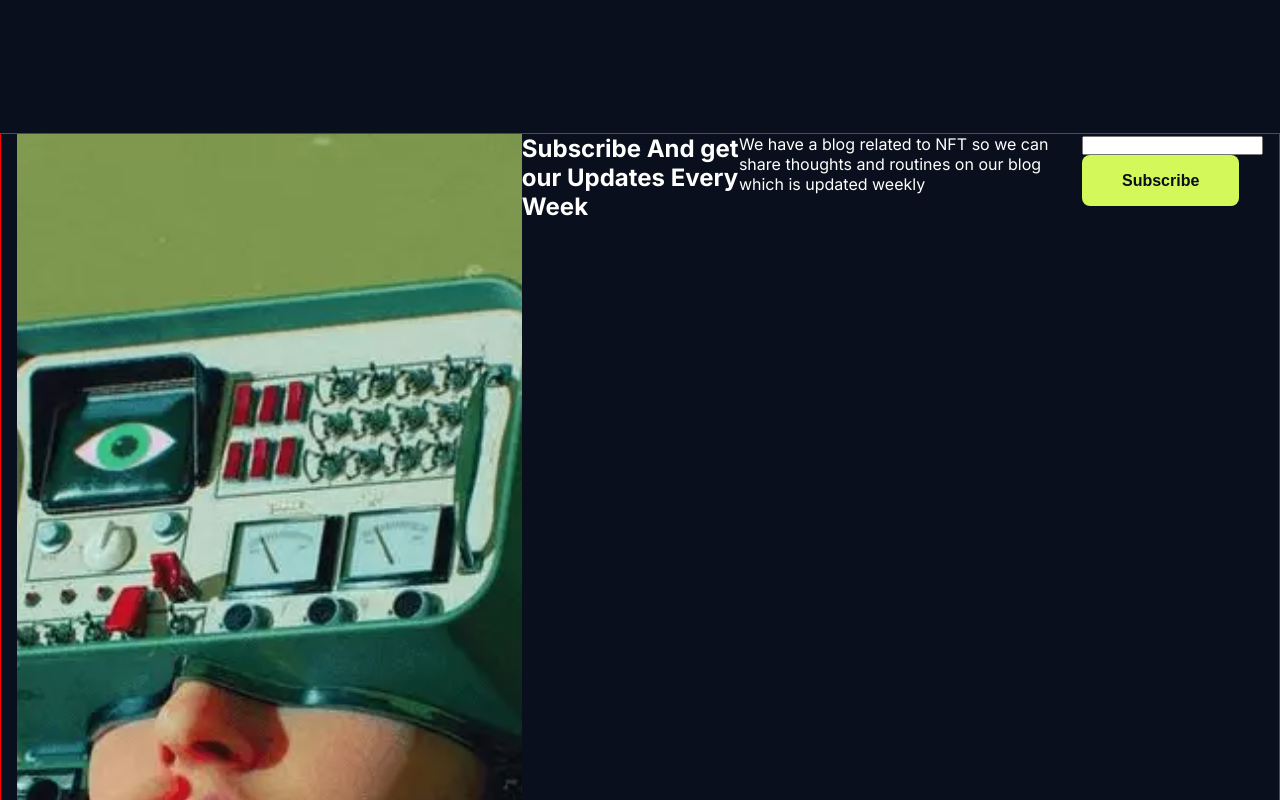
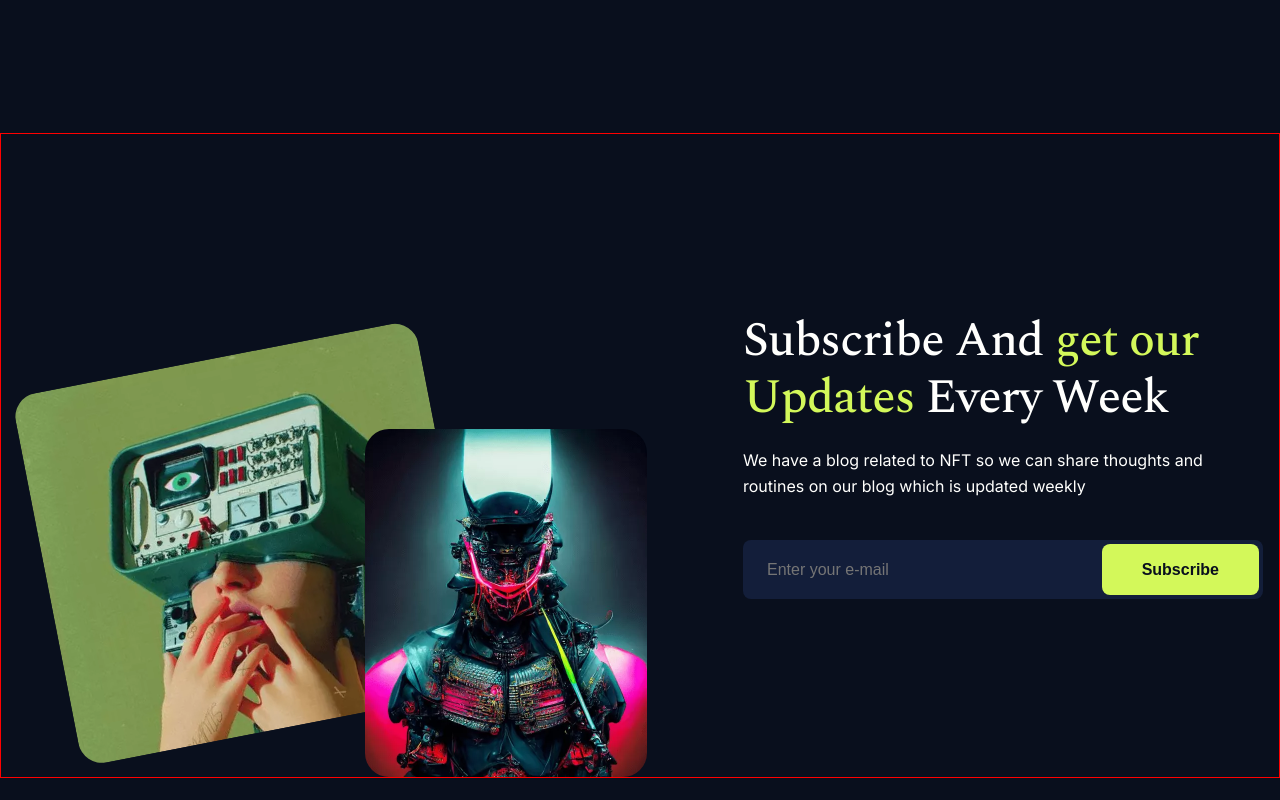
Before and after one commit to VitaliKozhurov/nft-art, a React (Create React App) app: page / in a window 1280 px wide. Shown: the part 3520-4320 px from the top of the page. Built offline with nearby package versions, Linux system fonts and the light colour scheme.

Commit message:
refactor: refactor subscribe section

```diff
--- a/src/layout/sections/subscribe/subscribe.tsx
+++ b/src/layout/sections/subscribe/subscribe.tsx
@@ -3,32 +3,116 @@ import styled from 'styled-components';
 
 import cardFrontSide from '../../../assets/images/subscribe_section/subscribe_1.webp';
 import cardBackSide from '../../../assets/images/subscribe_section/subscribe_2.webp';
-import { Button, Container, FlexWrapper, Photo, StyledSection } from '../../../components';
+import {
+    Button,
+    Container,
+    FlexWrapper,
+    Photo,
+    SectionDescription,
+    SectionTitle,
+    StyledSection,
+} from '../../../components';
+import { TitleTextType } from '../../../components/sectionTitle/sectionTitle';
+import { theme } from '../../../styles/Theme';
+
+const subscribeSectionTitle: TitleTextType[] = [
+    { text: 'Subscribe And ', type: 'primary' },
+    { text: 'get our Updates ', type: 'accent' },
+    { text: 'Every Week', type: 'primary' },
+];
 
 export const Subscribe = () => {
     return (
         <StyledSection>
             <Container>
-                <FlexWrapper>
-                    <StyledCardsBody>
+                <FlexWrapper gap={'30px'} justify={'space-between'}>
+                    <SubscribeCardsBody>
+                        <SubscribeCard
+                            height={'376px'}
+                            right={'154px'}
+                            bottom={'10px'}
+                            width={'410px'}
+                            transform={'rotate(-11deg)'}
+                            origin={'left bottom'}
+                        >
                             <Photo src={cardFrontSide} alt={'Subscribe card photo'} />
+                        </SubscribeCard>
+                        <SubscribeCard height={'348px'} right={'0'} bottom={'0'} width={'282px'}>
                             <Photo src={cardBackSide} alt={'Subscribe card photo'} />
-                    </StyledCardsBody>
-                    <FlexWrapper>
-                        <h2>Subscribe And get our Updates Every Week</h2>
-                        <p>
+                        </SubscribeCard>
+                    </SubscribeCardsBody>
+                    <SubscribeContainer>
+                        <FlexWrapper direction={'column'}>
+                            <SectionTitle tagName={'h2'} title={subscribeSectionTitle} />
+                            <SectionDescription>
                                 We have a blog related to NFT so we can share thoughts and routines on our blog which is
                                 updated weekly
-                        </p>
-                        <div>
-                            <input type="text" />
+                            </SectionDescription>
+                            <InputBox>
+                                <StyledInput type="text" placeholder={'Enter your e-mail'} />
                                 <Button variant={'contained'}>Subscribe</Button>
-                        </div>
+                            </InputBox>
                         </FlexWrapper>
+                    </SubscribeContainer>
                 </FlexWrapper>
             </Container>
         </StyledSection>
     );
 };
 
-const StyledCardsBody = styled.div``;
+const SubscribeContainer = styled.div`
+    max-width: 520px;
+    width: 100%;
+    padding: 178px 0;
+`;
+
+const SubscribeCardsBody = styled.div`
+    position: relative;
+    max-width: 630px;
+    width: 100%;
+`;
+
+const InputBox = styled.div`
+    display: flex;
+    border-radius: 8px;
+    background: ${theme.colors.cardBg};
+    padding: 4px 4px 4px 24px;
+`;
+
+const StyledInput = styled.input`
+    flex: 1 1 auto;
+    background: transparent;
+    font-size: 16px;
+    font-weight: 400;
+    line-height: 1.6;
+    border: none;
+    outline: none;
+    color: ${theme.colors.textFont};
+    margin-right: 10px;
+`;
+
+type SubscribeCardProps = {
+    width?: string;
+    height?: string;
+    left?: string;
+    top?: string;
+    right?: string;
+    bottom?: string;
+    transform?: string;
+    origin?: string;
+};
+
+const SubscribeCard = styled.div<SubscribeCardProps>`
+    position: absolute;
+    max-width: ${(props) => props.width};
+    width: 100%;
+    height: ${(props) => props.height || '100%'};
+    border-radius: 24px;
+    overflow: hidden;
+    top: ${(props) => props.top};
+    bottom: ${(props) => props.bottom};
+    left: ${(props) => props.left};
+    right: ${(props) => props.right};
+    transform: ${(props) => props.transform};
+    transform-origin: ${(props) => props.origin};
+`;
```
Lines whose indentation alone changed are shown as unchanged.
